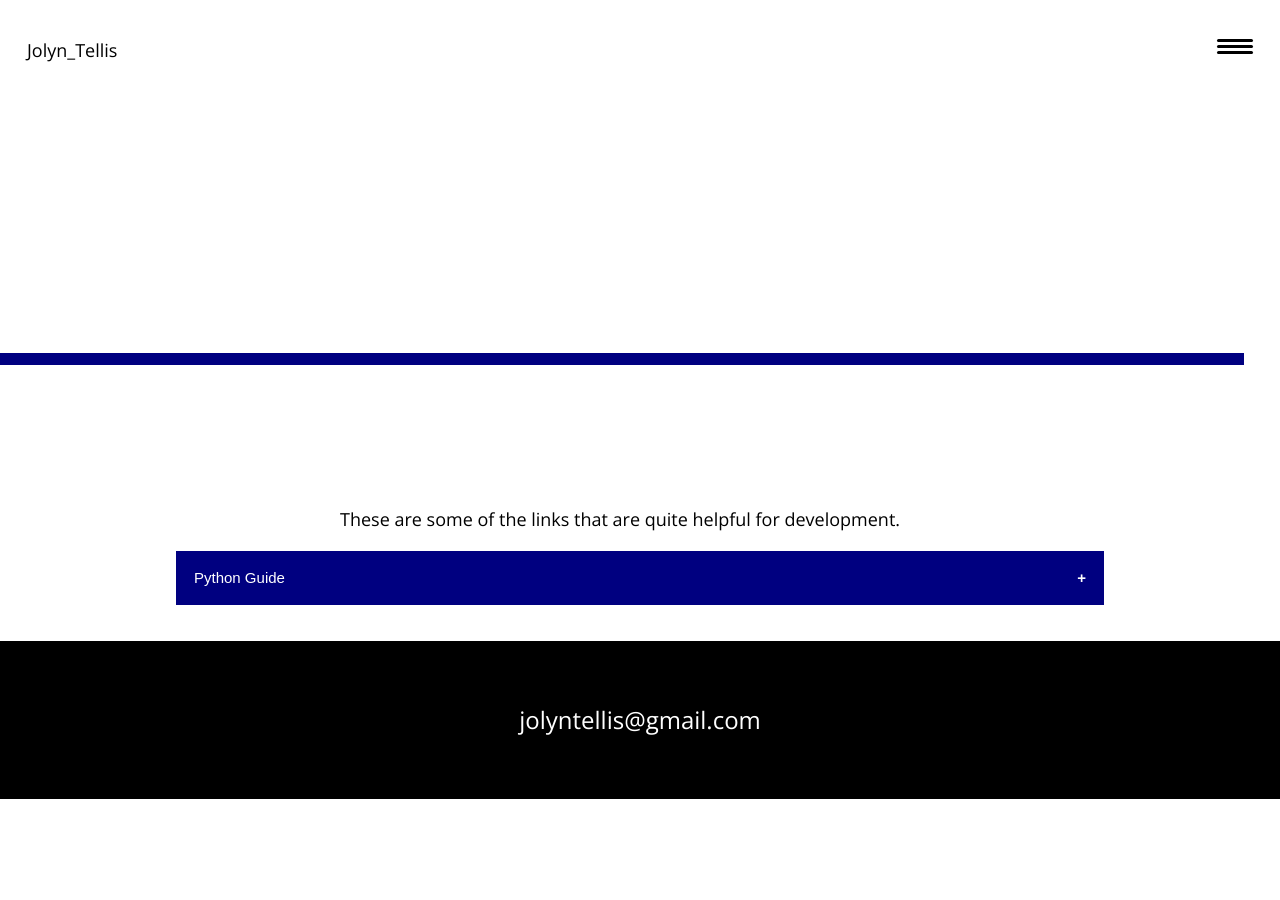
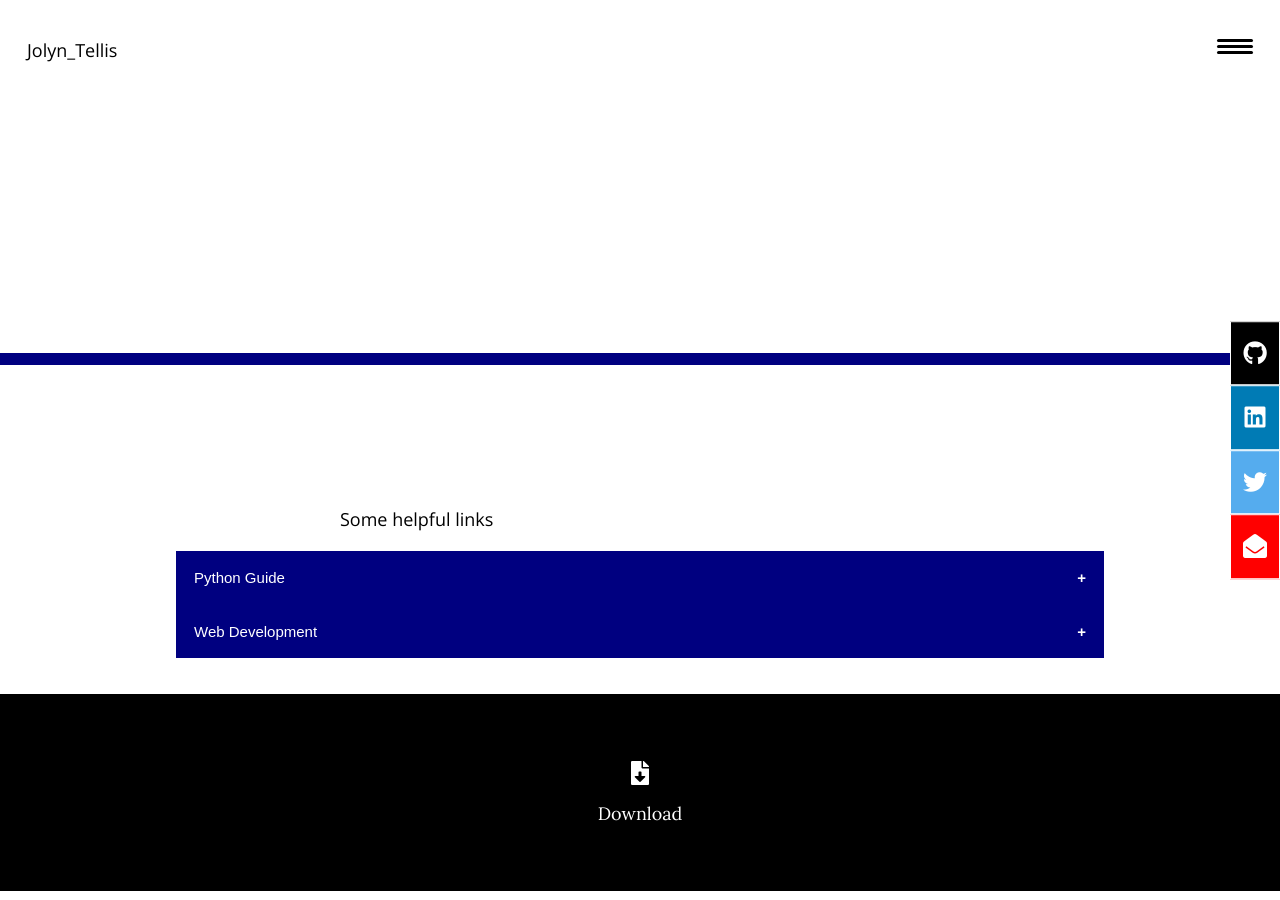
Before and after one commit to jolynt24/Personal-websites, a Jekyll site: the page resources.html, which Jekyll copies as it is, in a window 1280 px wide. Built offline with Jekyll 4.4.1, drawn with Linux system fonts in a browser that asks for light colours; nearby versions of some CDN libraries.

Commit message:
Updated resources page

```diff
--- a/css/index.css
+++ b/css/index.css
@@ -599,7 +599,7 @@ header {
     color: var(--clr-light);
     cursor: pointer;
     padding: 18px;
-    width: 100%;
+    min-width: 100%;
     border: none;
     text-align: left;
     outline: none;
--- a/resources.html
+++ b/resources.html
@@ -24,12 +24,12 @@
 
       <nav class="nav">
         <ul class="nav__list">
-          <li class="nav__item"><a href="index.html" class="nav__link">About Me</a></li>
-          <li class="nav__item"><a href="index.html#skills" class="nav__link">Skills</a></li>
-          <li class="nav__item"><a href="index.html#work" class="nav__link">Projects</a></li>
-          <li class="nav__item"><a href="index.html#contact" class="nav__link">Contact</a></li>
+          <li class="nav__item"><a href="#about" class="nav__link">About Me</a></li>
+          <li class="nav__item"><a href="#skills" class="nav__link">Skills</a></li>
+          <li class="nav__item"><a href="#work" class="nav__link">Projects</a></li>
           <li class="nav__item"><a href="resources.html" class="nav__link">Resources</a></li>
           <li class="nav__item"><a href="blog.html" class="nav__link">Blog</a></li>
+          <li class="nav__item"><a href="#cv" class="nav__link">Download CV</a></li>
         </ul>
       </nav>
     </header>
@@ -40,39 +40,52 @@
     </section>
 
     <div class="portfolio-item-individual">
-        <p>These are some of the links that are quite helpful for development.</p>
+        <p>Some helpful links</p>
         <button class="collapsible">Python Guide</button>
         <div class="content">
           <ul class="rsrcLinks">
-            <li><a href="https://www.freecodecamp.org/learn/scientific-computing-with-python/">Freecodecamp.org</a></li>
-            <li><a href="">Data Quest</a></li>
+            <li><a href="https://www.freecodecamp.org/learn/scientific-computing-with-python/">Freecodecamp Python Course</a></li>
+          </ul>
+        </div>
+
+        <button class="collapsible">Web Development</button>
+        <div class="content">
+          <ul class="rsrcLinks">
+            <li><a href="https://www.freecodecamp.org/news/how-to-build-a-portfolio-website-and-deploy-to-digital-ocean/">Build your portfolio website from scratch</a></li>
+
+            <li>
+              <button class="collapsible">HTML Guide</button>
+              <div class="content">
+                <ul class="rsrcLinks">
+                  <li><a href="https://www.freecodecamp.org/news/html-crash-course/?utm_source=pocket_mylist">HTML Basics</a></li>
+                </ul>
+              </div>
+            </li>
+
           </ul>
         </div>
     </div>
 
     <!--footer-->
-    <footer class="footer" id="contact">
-      <a href="mailto:jolyntellis@gmail.com" class="footer__link">jolyntellis@gmail.com</a>
-      <ul class="social-list">
-        <li class="social-list__item">
-          <a class="social-list__link" href="https://github.com/jolyn-tellis">
-            <i class="fab fa-github"></i>
-          </a>
-        </li>
-        <li class="social-list__item">
-          <a class="social-list__link" href="https://linkedin.com/in/jolynt24">
-            <i class="fab fa-linkedin-in"></i>
-          </a>
-        </li>
-        <li class="social-list__item">
-          <a class="social-list__link" href="https://twitter.com/jolynt24">
-            <i class="fab fa-twitter"></i>
-          </a>
-        </li>
-      </ul>
+    <footer class="footer" id="cv">
+
+      <div class="social-list">
+        <a class="social-list__link gh" href="https://github.com/jolyn-tellis"><i class="fab fa-github"></i></a>
+        <a class="social-list__link li" href="https://linkedin.com/in/jolynt24"><i class="fab fa-linkedin"></i></a>
+        <a class="social-list__link tr" href="https://twitter.com/jolynt24"><i class="fab fa-twitter"></i></a>
+        <a class="social-list__link mail" href="mailto:jolyntellis4@gmail.com"><i class="fas fa-envelope-open"></i></a>
+      </div>
+
+      <div class="downloads">
+        <a href="file/jolyntellis_cv.pdf" download>
+          <i class="fas fa-file-download"></i><br>
+          <label>Download</label>
+        </a>
+      </div>
+
     </footer>
 
-      <script src="js/index.js"></script>
+    <script src="js/index.js"></script>
 
     </body>
   </html>
```
